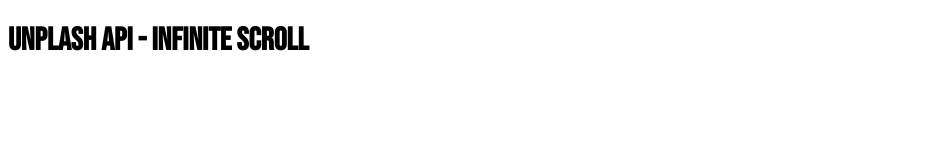
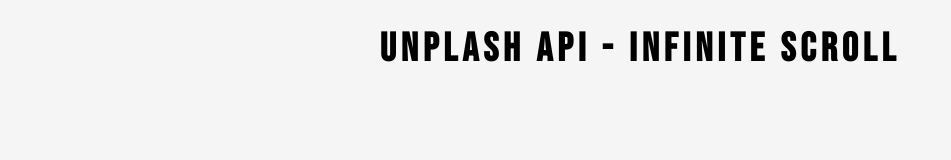
Before and after one commit to cambodianjesuss/infinite-scroll, a plain HTML site: page index.html in a window 1280 px wide. Shown: the whole page, without its empty margins (0-951 px from the left). Drawn offline with Linux system fonts and the light colour scheme.

Commit message:
styling title

```diff
--- a/styles.css
+++ b/styles.css
@@ -4,6 +4,16 @@
   box-sizing: border-box;
 }
 
-html {
+body {
+  margin: 0;
   font-family: 'Bebas Neue', sans-serif;
+  background: whitesmoke;
 }
+
+h1 {
+  text-align: center;
+  margin-top: 25px;
+  margin-bottom: 15px;
+  font-size: 40px;
+  letter-spacing: 5px;
+}
```
